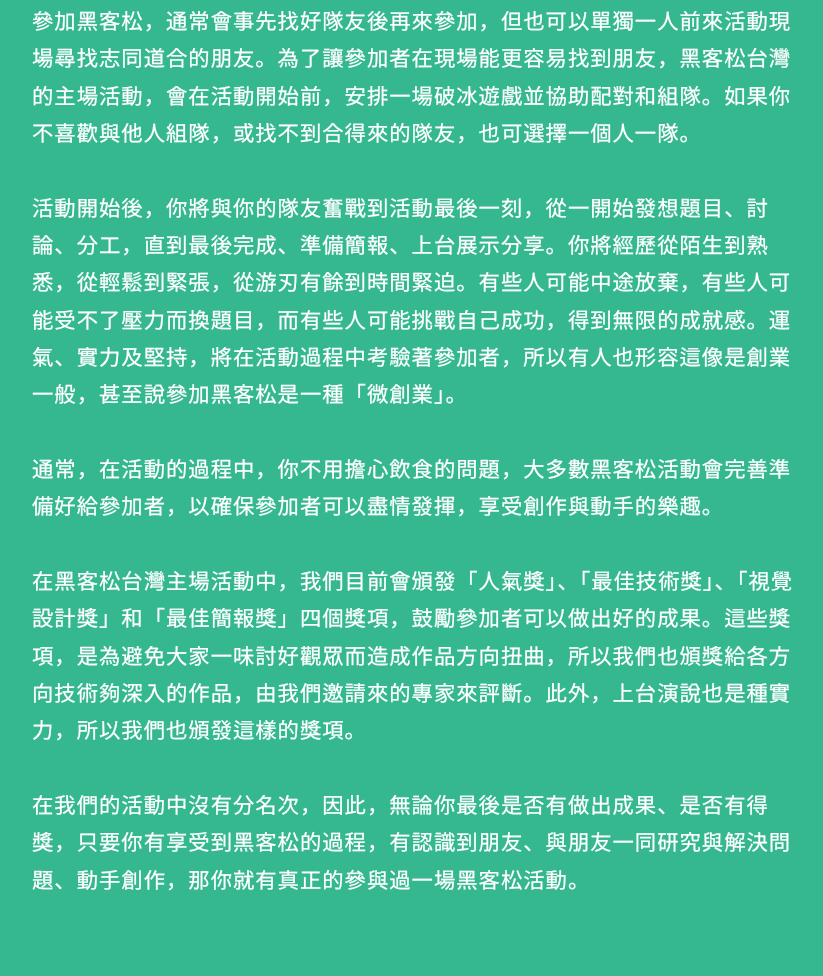
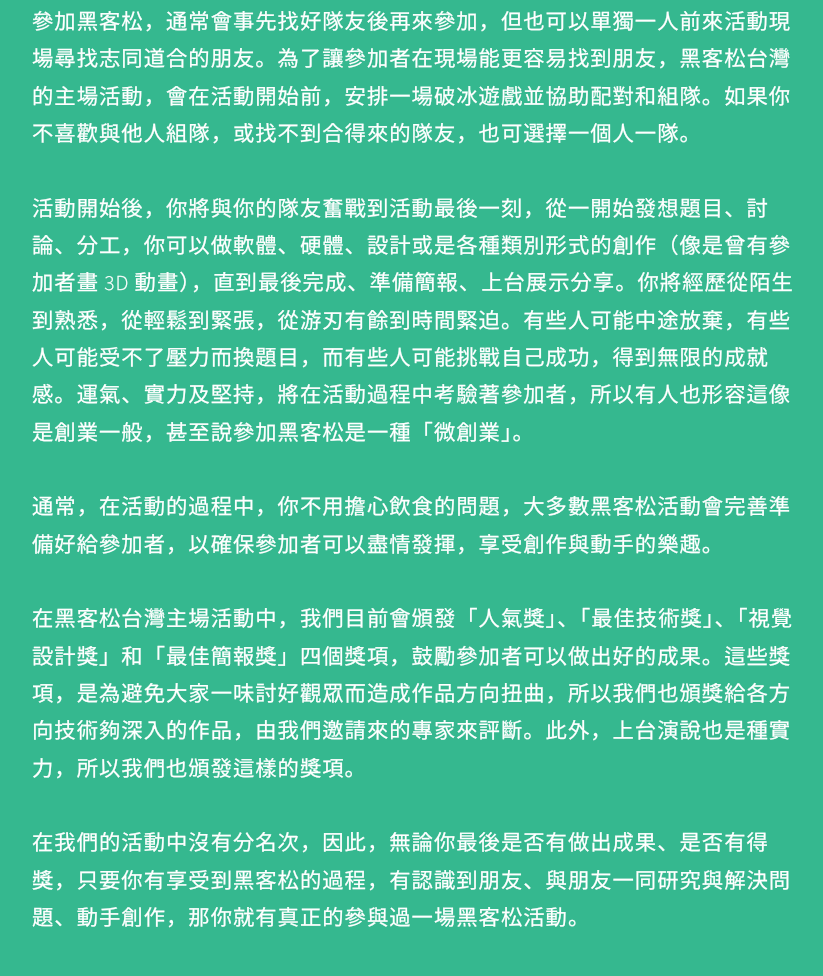
Before and after one commit to HanGee/Hackathon-Website, a plain HTML site: page index.html in a window 1280 px wide. Shown: the part 6930-7906 px from the top of the page, without its empty margins (224-1047 px from the left). Drawn offline with nearby package versions, Linux system fonts and the light colour scheme; no server answers; animation ran at ten frames a second.

Commit message:
add text

```diff
--- a/index.html
+++ b/index.html
@@ -148,7 +148,7 @@
 				<p class="text-left">參加黑客松，通常會事先找好隊友後再來參加，但也可以單獨一人前來活動現場尋找志同道合的朋友。為了讓參加者在現場能更容易找到朋友，黑客松台灣的主場活動，會在活動開始前，安排一場破冰遊戲並協助配對和組隊。如果你不喜歡與他人組隊，或找不到合得來的隊友，也可選擇一個人一隊。</p>
 
 <br />
-				<p class="text-left">活動開始後，你將與你的隊友奮戰到活動最後一刻，從一開始發想題目、討論、分工，直到最後完成、準備簡報、上台展示分享。你將經歷從陌生到熟悉，從輕鬆到緊張，從游刃有餘到時間緊迫。有些人可能中途放棄，有些人可能受不了壓力而換題目，而有些人可能挑戰自己成功，得到無限的成就感。運氣、實力及堅持，將在活動過程中考驗著參加者，所以有人也形容這像是創業一般，甚至說參加黑客松是一種「微創業」。</p>
+				<p class="text-left">活動開始後，你將與你的隊友奮戰到活動最後一刻，從一開始發想題目、討論、分工，你可以做軟體、硬體、設計或是各種類別形式的創作（像是曾有參加者畫 3D 動畫），直到最後完成、準備簡報、上台展示分享。你將經歷從陌生到熟悉，從輕鬆到緊張，從游刃有餘到時間緊迫。有些人可能中途放棄，有些人可能受不了壓力而換題目，而有些人可能挑戰自己成功，得到無限的成就感。運氣、實力及堅持，將在活動過程中考驗著參加者，所以有人也形容這像是創業一般，甚至說參加黑客松是一種「微創業」。</p>
 
 <br />
 <p class="text-left">通常，在活動的過程中，你不用擔心飲食的問題，大多數黑客松活動會完善準備好給參加者，以確保參加者可以盡情發揮，享受創作與動手的樂趣。</p>
```
